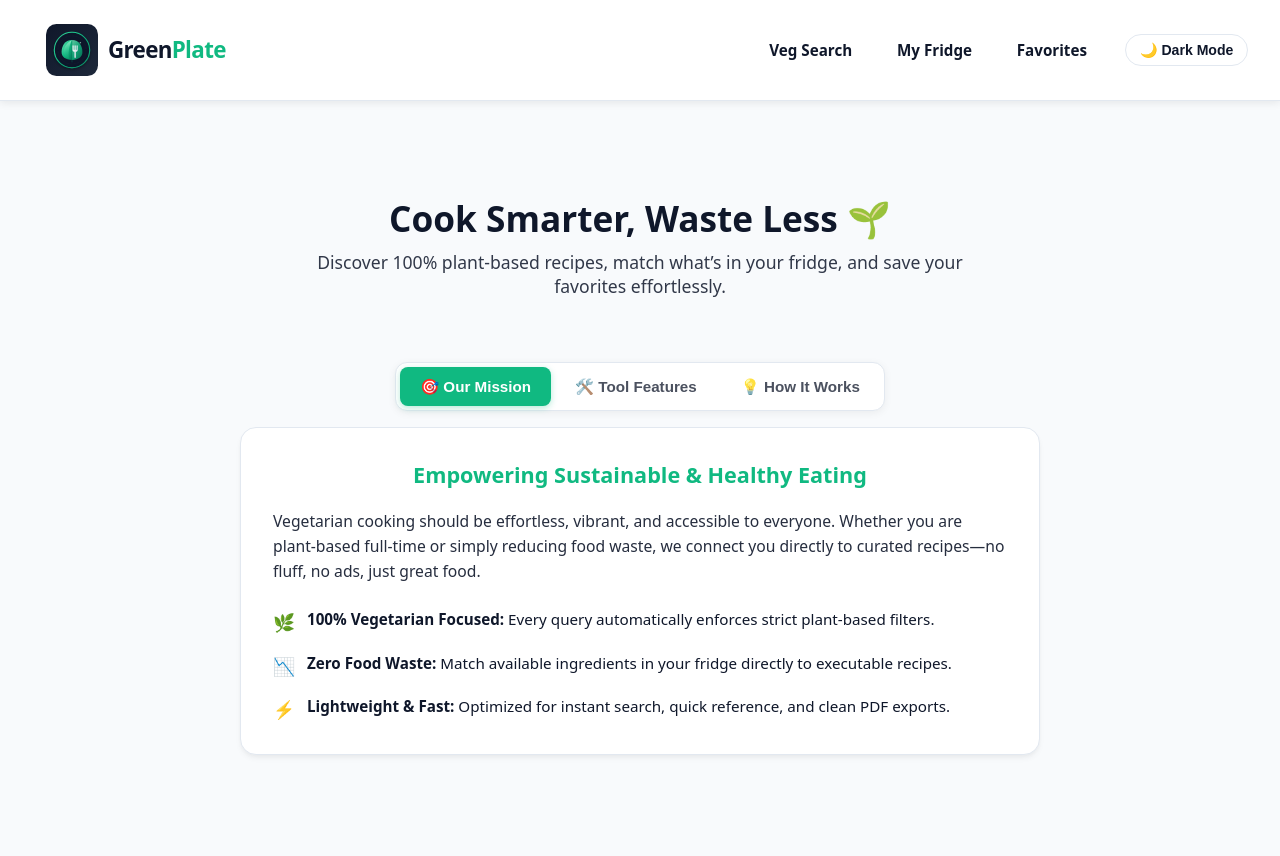
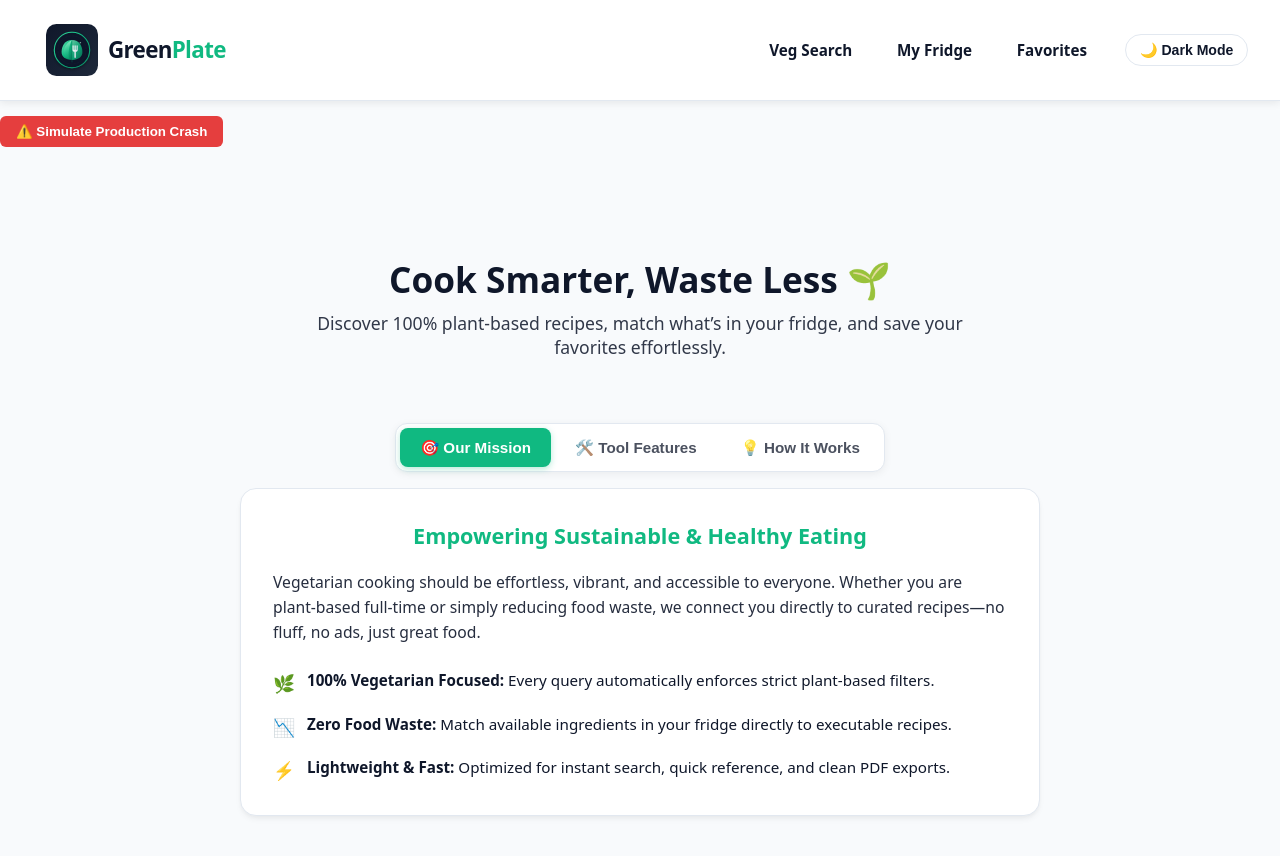
Before and after one commit to filos93/greenplate, a React (Vite) app: page / in a window 1280 px wide. Shown: the top 856 px of the page. Before the commit the page ends 835 px from the top, so only its background shows below. Built offline with nearby package versions, Linux system fonts and the light colour scheme.

Commit message:
feat: add Sentry crash simulation button to App.jsx

```diff
--- a/src/App.jsx
+++ b/src/App.jsx
@@ -13,6 +13,26 @@ export default function App() {
     <AppProvider>
       <BrowserRouter>
         <Navbar />
+        {/* Temporary DevOps Sentry Crash Simulation Button */}
+        <div style={{ textAlignment: 'center', margin: '15px 0' }}>
+          <button
+            onClick={() => {
+              throw new Error("DevOps Incident Simulation: Sentry Test Crash");
+            }}
+            style={{
+              backgroundColor: '#e53e3e',
+              color: '#ffffff',
+              padding: '8px 16px',
+              borderRadius: '6px',
+              border: 'none',
+              fontWeight: 'bold',
+              cursor: 'pointer'
+            }}
+          >
+            ⚠️ Simulate Production Crash
+          </button>
+        </div>
+
         <Routes>
           <Route path="/" element={<Home />} />
           <Route path="/search" element={<VegSearch />} />
```
